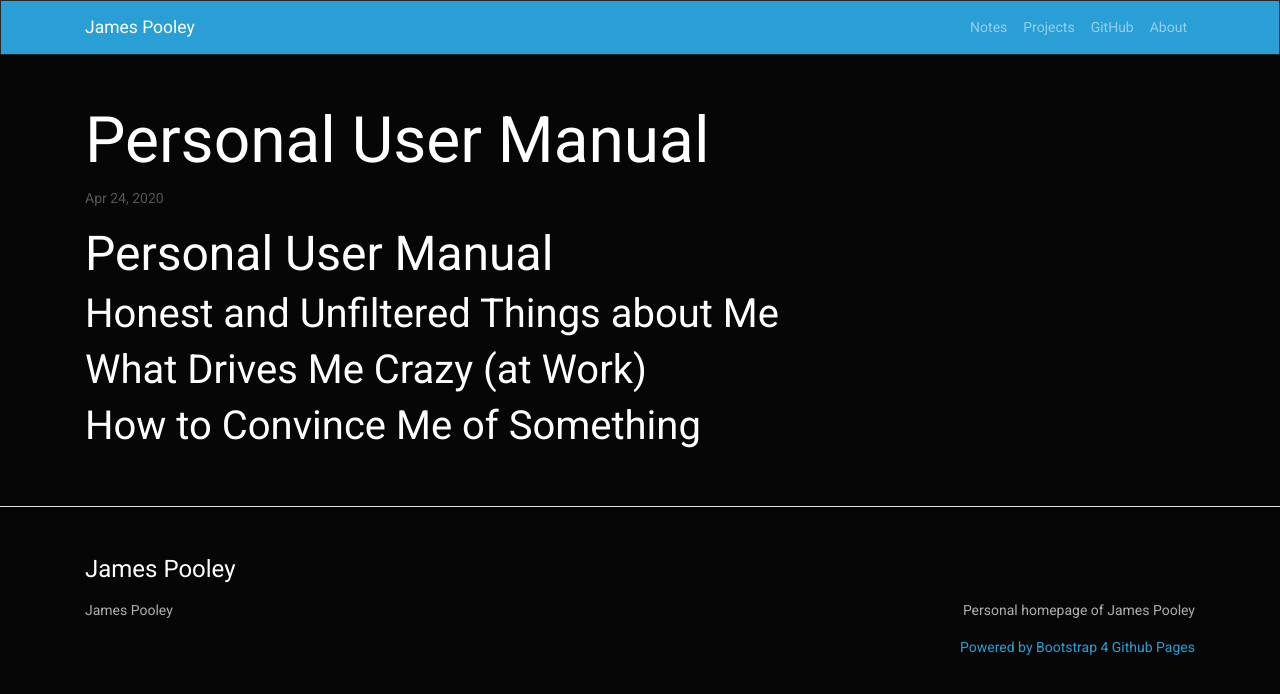
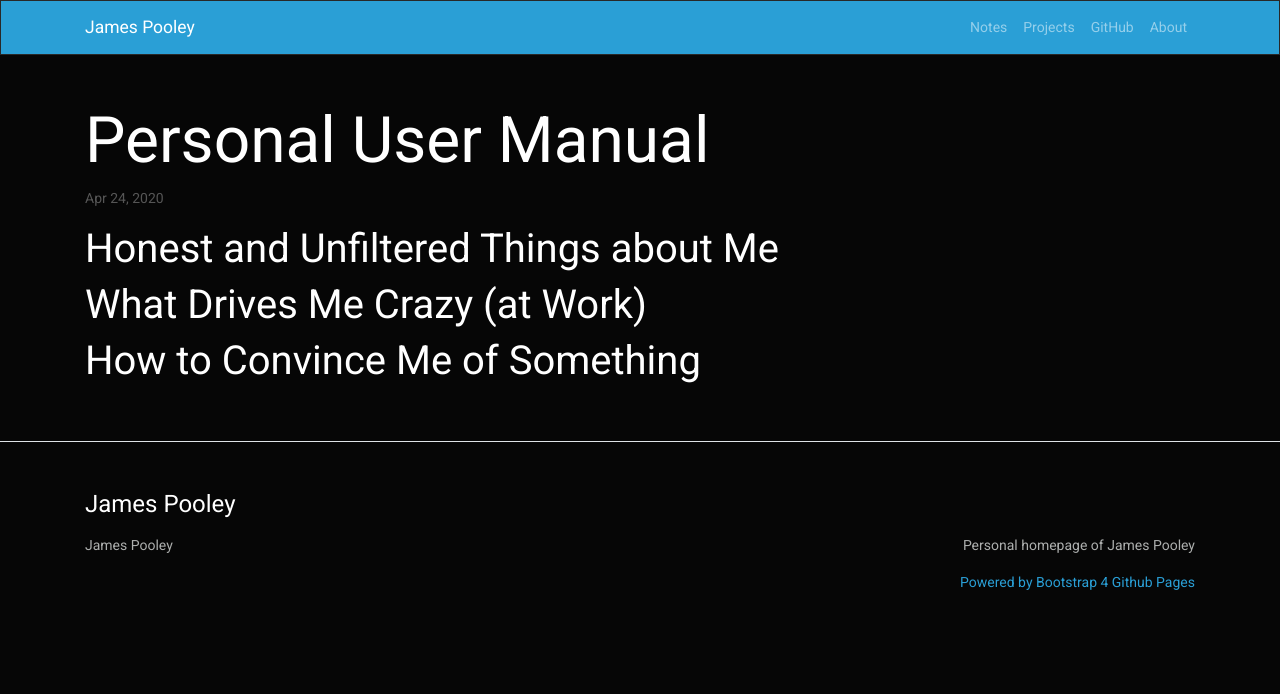
Before and after one commit to jamespooley/archived-jamespooley.github.io, a Jekyll site: the page built from _posts/2020-04-24-personal-user-manual.md, in a window 1280 px wide. Shown: the top 694 px of the page. Built offline with Jekyll 4.4.1, drawn with Linux system fonts in a browser that asks for light colours; our own code applies the rules of GitHub Pages for plain Markdown files.

Commit message:
Remove extra post title

```diff
--- a/_posts/2020-04-24-personal-user-manual.md
+++ b/_posts/2020-04-24-personal-user-manual.md
@@ -1,5 +1,3 @@
-## Personal User Manual
-
 ### Honest and Unfiltered Things about Me
 
 ### What Drives Me Crazy (at Work)
```
